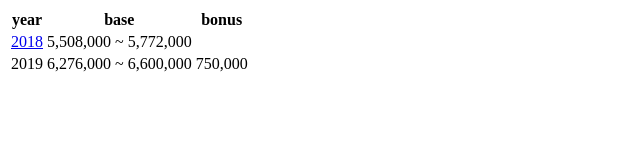
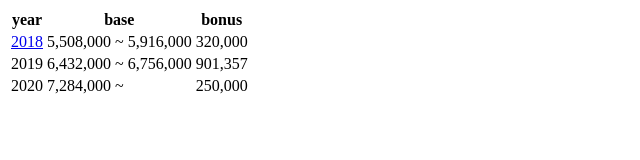
Before and after one commit to tyage/tyage.net, a website: page public/salary/summary.html in a window 1280 px wide. Shown: the whole page, without its empty margins (0-640 px from the left). Drawn offline with Linux system fonts and the light colour scheme.

Commit message:
Update summary.html

```diff
--- a/public/salary/summary.html
+++ b/public/salary/summary.html
@@ -18,13 +18,18 @@
       <tbody>
         <tr>
           <td><a href="./2018.png">2018</a></td>
-          <td>5,508,000 ~ 5,772,000</td>
-          <td></td>
+          <td>5,508,000 ~ 5,916,000</td>
+          <td>320,000</td>
         </tr>
         <tr>
           <td>2019</td>
-          <td>6,276,000 ~ 6,600,000</td>
-          <td>750,000</td>
+          <td>6,432,000 ~ 6,756,000</td>
+          <td>901,357</td>
+        </tr>
+        <tr>
+          <td>2020</td>
+          <td>7,284,000 ~ </td>
+          <td>250,000</td>
         </tr>
       </tbody>
     </table>
```
